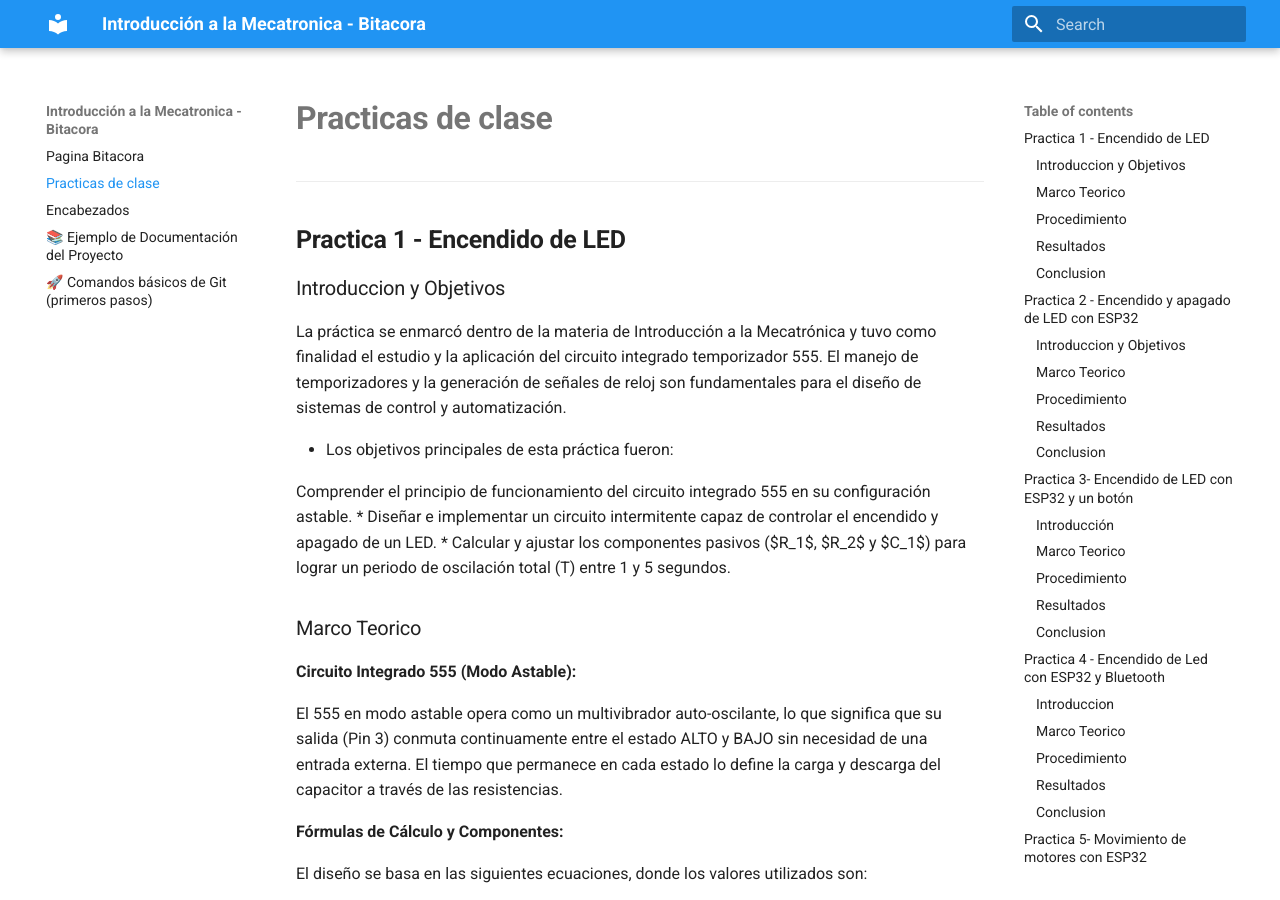
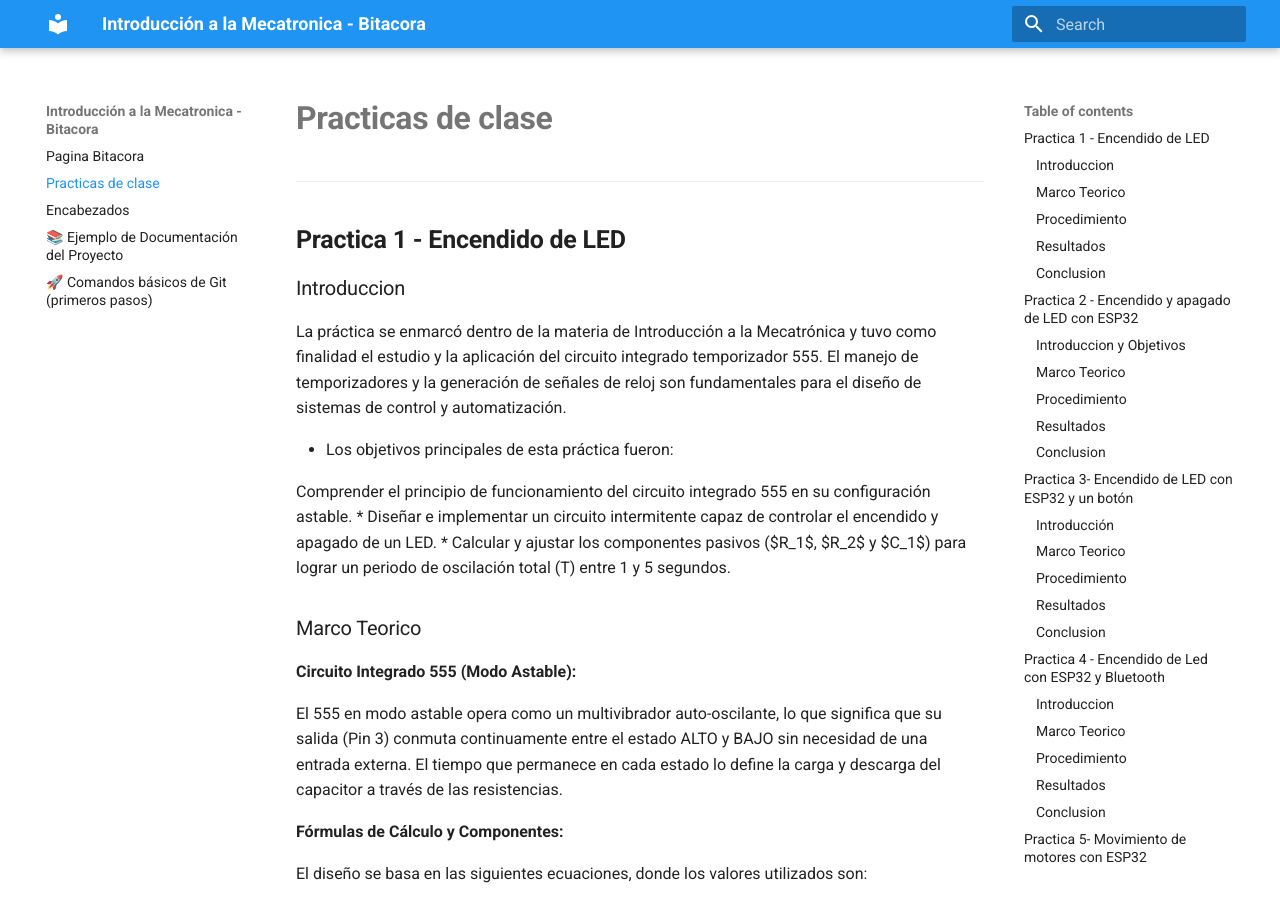
Before and after one commit to JoseGilGonzalezBerra/IntroduccionMecatronica_Bitacora_de_JoseGIL, an MkDocs documentation site: the page built from docs/Practicas.md, in a window 1280 px wide and 900 px high. Built offline with MkDocs 1.6.1 and Material for MkDocs 9.7.7, drawn with Linux system fonts in a browser that asks for light colours.

Commit message:
Update Practicas.md

```diff
--- a/docs/Practicas.md
+++ b/docs/Practicas.md
@@ -2,7 +2,7 @@
 ---
 ## **Practica 1 - Encendido de LED**
 
-### Introduccion y Objetivos
+### Introduccion
 
 La práctica se enmarcó dentro de la materia de Introducción a la Mecatrónica y tuvo como finalidad el estudio y la aplicación del circuito integrado temporizador 555. El manejo de temporizadores y la generación de señales de reloj son fundamentales para el diseño de sistemas de control y automatización.
 
```
